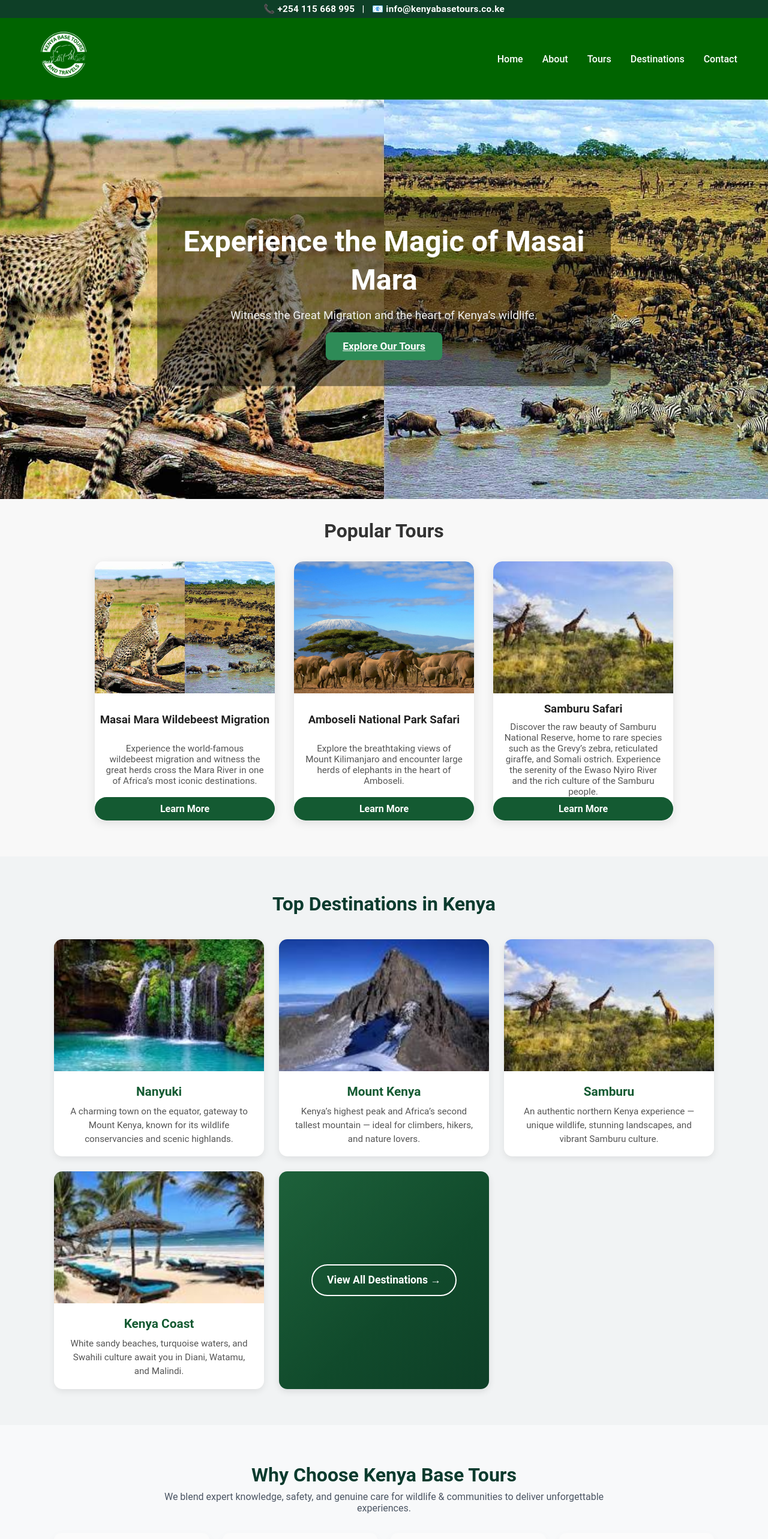
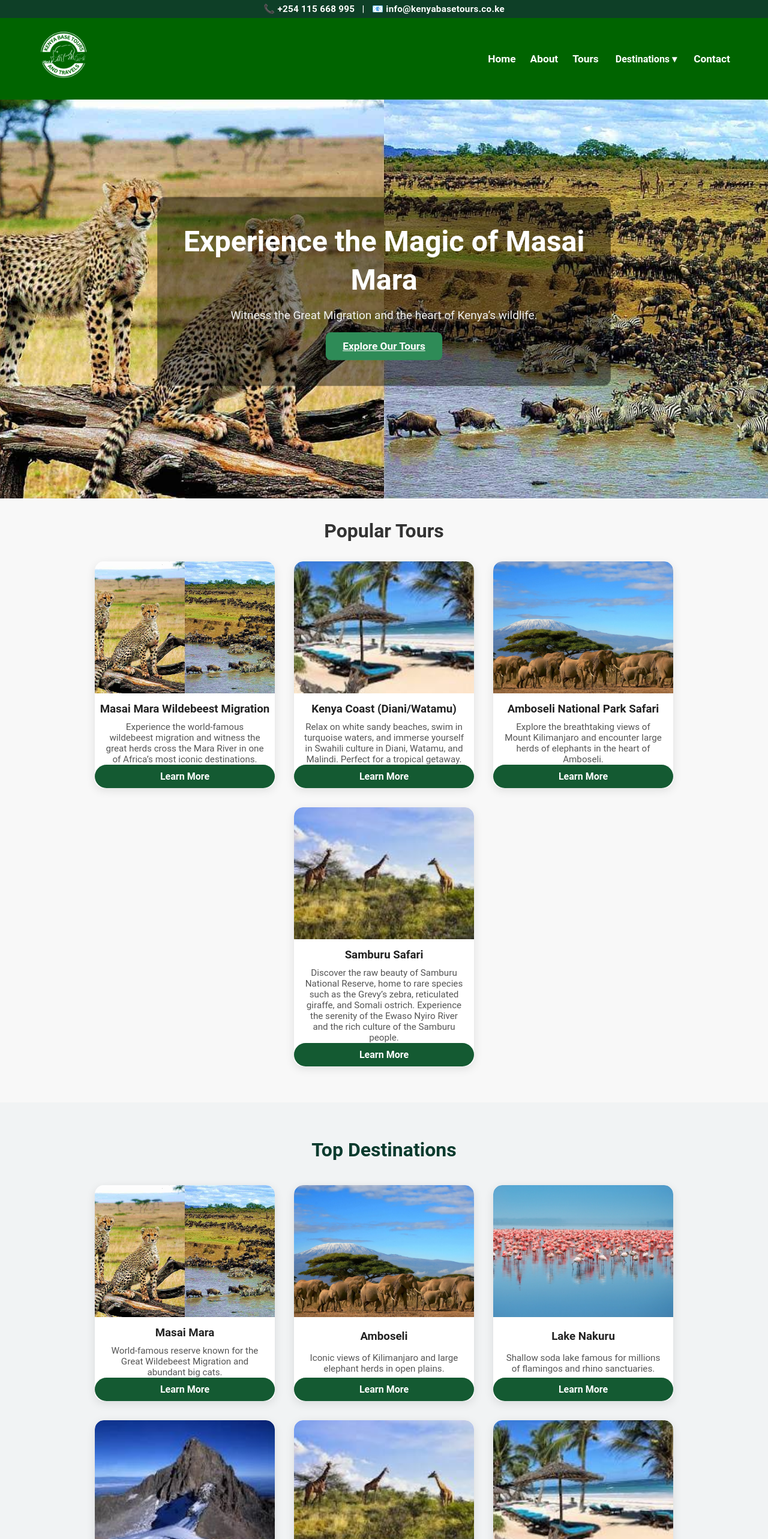
Before and after one commit to Muyundo/kenya-base-tours, a React (Create React App) app: page / in a window 1280 px wide. Shown: the top 2566 px of the page at 60% size. Built offline with nearby package versions, Linux system fonts and the light colour scheme.

Commit message:
Update destination and tour components

```diff
--- a/src/components/DestinationCard.js
+++ b/src/components/DestinationCard.js
@@ -5,18 +5,17 @@ import "./DestinationCard.css";
 
 export default function DestinationCard({ place }) {
   return (
-    <article className="dest-card">
-      <div className="dest-media">
-        <img src={place.image} alt={place.name} />
+    <div className="destination-card">
+      <img src={place.image} alt={place.name} />
+      <div className="tour-card-content">
+        <h3>{place.name}</h3>
+        {place.bestMonths && <p className="tour-duration">Best: {place.bestMonths}</p>}
+        <p className="tour-description">{place.short}</p>
+        {/* Optionally add price or other info here if available */}
+        <Link to={`/destinations/${place.id}`} className="tour-btn">
+          Read more →
+        </Link>
       </div>
-      <div className="dest-body">
-        <h3>{place.name}</h3>
-        <p className="dest-short">{place.short}</p>
-        <div className="dest-meta">
-          <span>Best: {place.bestMonths}</span>
-          <Link to={`/destinations/${place.id}`} className="dest-link">Read more →</Link>
-        </div>
-      </div>
-    </article>
+    </div>
   );
 }
--- a/src/components/DestinationsSection.css
+++ b/src/components/DestinationsSection.css
@@ -14,7 +14,7 @@
 /* === Grid Layout === */
 .destinations-grid {
   display: grid;
-  grid-template-columns: repeat(auto-fit, minmax(260px, 1fr));
+  grid-template-columns: repeat(4, 1fr);
   gap: 25px;
   max-width: 1100px;
   margin: 0 auto;
--- a/src/components/DestinationsSection.js
+++ b/src/components/DestinationsSection.js
@@ -1,62 +1,26 @@
+
+
 import React from "react";
 import { Link } from "react-router-dom";
+import destinationsData from "../data/destinations";
 import "./DestinationsSection.css";
 
-import nanyukiImg from "../assets/images/nanyuki.jpg";
-import mountKenyaImg from "../assets/images/mount-kenya.jpg";
-import samburuImg from "../assets/images/samburu.jpg";
-import coastImg from "../assets/images/coast.jpg";
-
 function DestinationsSection() {
-  const destinations = [
-    {
-      id: 1,
-      name: "Nanyuki",
-      image: nanyukiImg,
-      description:
-        "A charming town on the equator, gateway to Mount Kenya, known for its wildlife conservancies and scenic highlands.",
-    },
-    {
-      id: 2,
-      name: "Mount Kenya",
-      image: mountKenyaImg,
-      description:
-        "Kenya’s highest peak and Africa’s second tallest mountain — ideal for climbers, hikers, and nature lovers.",
-    },
-    {
-      id: 3,
-      name: "Samburu",
-      image: samburuImg,
-      description:
-        "An authentic northern Kenya experience — unique wildlife, stunning landscapes, and vibrant Samburu culture.",
-    },
-    {
-      id: 4,
-      name: "Kenya Coast",
-      image: coastImg,
-      description:
-        "White sandy beaches, turquoise waters, and Swahili culture await you in Diani, Watamu, and Malindi.",
-    },
-  ];
-
+  const topDestinations = destinationsData.slice(0, 6);
   return (
     <section className="destinations-section">
-      <h2>Top Destinations in Kenya</h2>
-
-      <div className="destinations-grid">
-        {destinations.map((place) => (
-          <div className="destination-card" key={place.id}>
+      <h2>Top Destinations</h2>
+      <div className="tours-container">
+        {topDestinations.map((place) => (
+          <div className="tour-card" key={place.id}>
             <img src={place.image} alt={place.name} />
-            <div className="destination-info">
-              <h3>{place.name}</h3>
-              <p>{place.description}</p>
-            </div>
+            <h3>{place.name}</h3>
+            <p>{place.short}</p>
+            <Link to={`/destinations/${place.id}`} className="tour-btn">Learn More</Link>
           </div>
         ))}
-
-        {/* ✅ Make this part of the grid */}
-        <div className="destination-card view-more-card">
-          <Link to="/destinations" className="destinations-btn-inline">
+        <div className="tour-card view-more-card">
+          <Link to="/destinations" className="tour-btn">
             View All Destinations →
           </Link>
         </div>
--- a/src/components/Navbar.css
+++ b/src/components/Navbar.css
@@ -1,3 +1,64 @@
+/* === Dropdown for Destinations === */
+.nav-dropdown {
+  position: relative;
+  display: inline-block;
+}
+
+.nav-dropdown-label {
+  cursor: pointer;
+  padding: 0 16px;
+  color: #fff;
+  font-weight: 600;
+  transition: background 0.2s, color 0.2s;
+}
+
+.nav-dropdown-label:hover,
+.nav-dropdown:hover .nav-dropdown-label {
+  background: #145a32;
+}
+
+.nav-dropdown-content {
+  display: none;
+  position: absolute;
+  background: #fff;
+  min-width: 160px;
+  box-shadow: 0 8px 16px rgba(0,0,0,0.12);
+  z-index: 100;
+  right: 0;
+  border-radius: 0 0 8px 8px;
+  overflow: hidden;
+}
+
+.nav-dropdown-content a {
+  color: #111 !important;
+  padding: 12px 18px;
+  text-decoration: none;
+  display: block;
+  font-weight: 500;
+  background: #fff;
+  transition: background 0.2s, color 0.2s;
+}
+
+.nav-dropdown-content a:hover {
+  background: #eafaf1;
+  color: #0e3f27;
+}
+
+.nav-dropdown:hover .nav-dropdown-content {
+  display: block;
+}
+
+@media (max-width: 900px) {
+  .nav-dropdown-content {
+    position: static;
+    box-shadow: none;
+    min-width: 0;
+    border-radius: 0;
+  }
+  .nav-dropdown-label {
+    padding: 0;
+  }
+}
 
 /* === Top Contact Bar === */
 .top-bar {
@@ -62,15 +123,13 @@
 }
 
 /* Menu links */
-.nav-links {
-  display: flex;
-  gap: 2rem;
-}
-
 .nav-links a {
-  color: white;
+  color: #fff;
   text-decoration: none;
-  font-weight: 500;
+  margin: 0 12px;
+  font-size: 1.08rem;
+  transition: color 0.2s;
+  font-weight: 600;
 }
 
 .nav-links a:hover {
--- a/src/components/Navbar.js
+++ b/src/components/Navbar.js
@@ -35,7 +35,13 @@ function Navbar() {
           <Link to="/" onClick={() => setIsOpen(false)}>Home</Link>
           <Link to="/about" onClick={() => setIsOpen(false)}>About</Link>
           <Link to="/tours" onClick={() => setIsOpen(false)}>Tours</Link>
-          <Link to="/destinations" onClick={() => setIsOpen(false)}>Destinations</Link>
+          <div className="nav-dropdown">
+            <span className="nav-dropdown-label">Destinations ▾</span>
+            <div className="nav-dropdown-content">
+              <Link to="/destinations" onClick={() => setIsOpen(false)}>Kenya</Link>
+              <Link to="/tanzania-destinations" onClick={() => setIsOpen(false)}>Tanzania</Link>
+            </div>
+          </div>
           <Link to="/contact" onClick={() => setIsOpen(false)}>Contact</Link>
         </div>
       </nav>
--- a/src/components/ToursSection.js
+++ b/src/components/ToursSection.js
@@ -2,9 +2,11 @@ import React from "react";
 import { Link } from "react-router-dom";
 
 import "./ToursSection.css";
+
 import masaiMaraImg from "../assets/images/masai-mara.jpg";
 import amboseliImg from "../assets/images/amboseli.jpg";
 import sweetwatersImg from "../assets/images/sweetwaters.jpg";
+import coastImg from "../assets/images/coast.jpg";
 
 
 function ToursSection() {
@@ -26,6 +28,16 @@ function ToursSection() {
           <Link to={`/destinations/masai-mara`} className="tour-btn">Learn More</Link>
         </div>
 
+
+          {/* Kenya Coast (Diani/Watamu) Card */}
+          <div className="tour-card">
+            <img src={coastImg} alt="Kenya Coast (Diani/Watamu)" />
+            <h3>Kenya Coast (Diani/Watamu)</h3>
+            <p>
+              Relax on white sandy beaches, swim in turquoise waters, and immerse yourself in Swahili culture in Diani, Watamu, and Malindi. Perfect for a tropical getaway.
+            </p>
+            <Link to="/destinations/kenya-coast" className="tour-btn">Learn More</Link>
+          </div>
         {/* Amboseli National Park Card */}
         <div className="tour-card">
         <img src={amboseliImg} alt="Amboseli National Park" />
```
